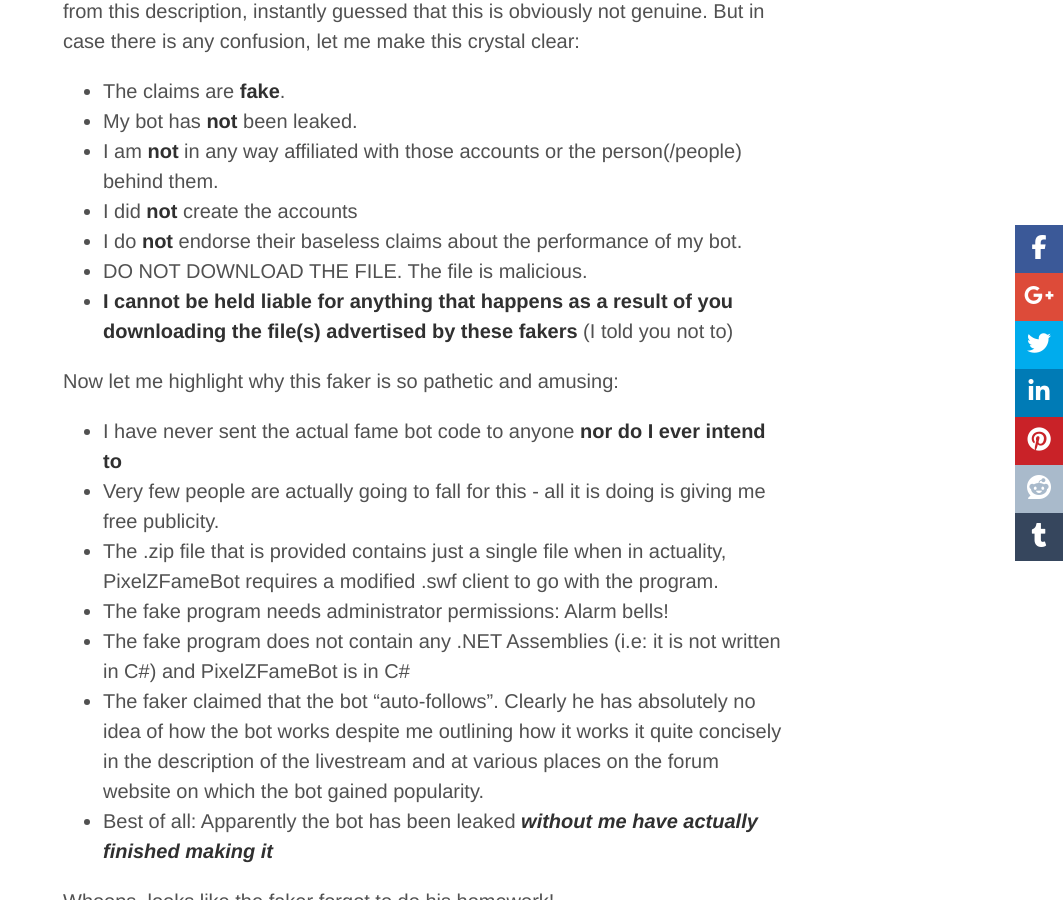
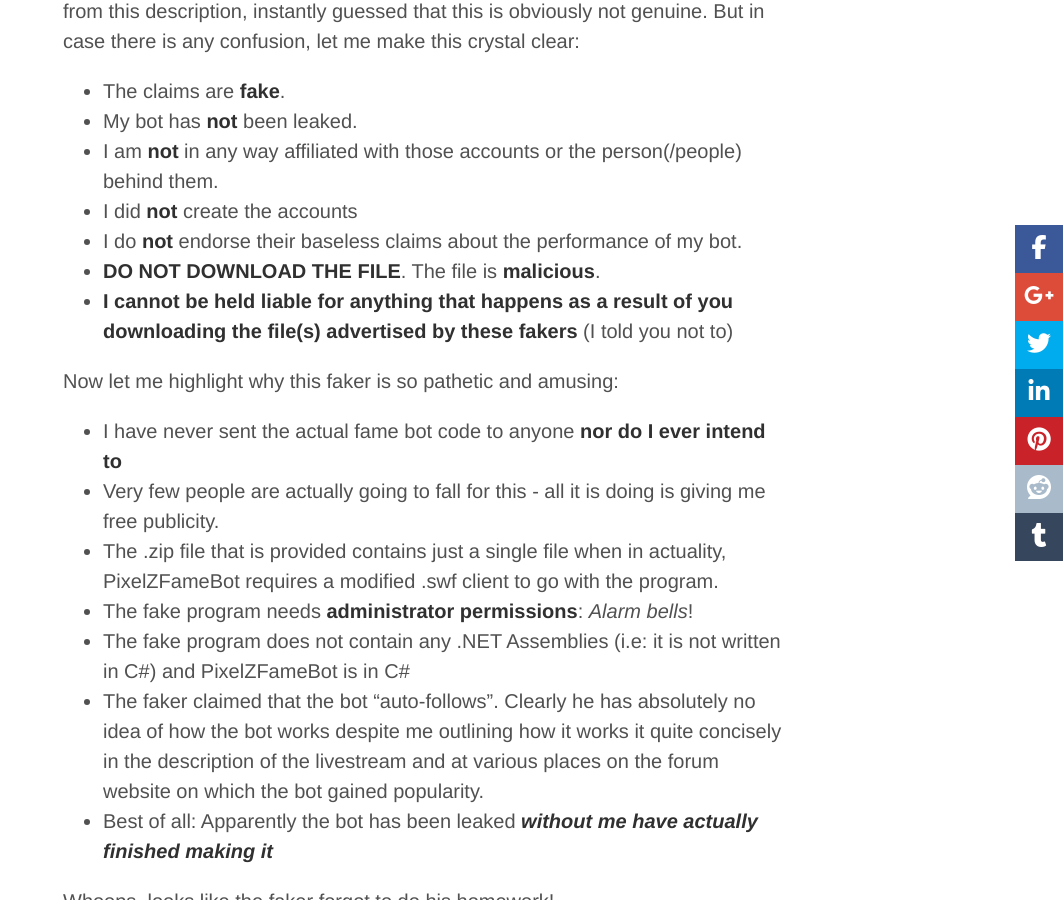
Before and after one commit to PixelZerg/PixelZFameBot, a Jekyll site: the page built from _posts/2016-08-18-fakefamebot.md, in a window 1280 px wide and 900 px high, scrolled down 399 px. Shown: the whole window, without its empty margins (217-1280 px from the left). Built offline with Jekyll 4.4.1, drawn with Linux system fonts in a browser that asks for light colours; nearby versions of some CDN libraries; comment, search, counter and statistics services are not loaded.

```diff
--- a/_posts/2016-08-18-fakefamebot.md
+++ b/_posts/2016-08-18-fakefamebot.md
@@ -13,7 +13,7 @@ You might have even spotted them yourself, but there are some accounts, presumab
 - I am **not** in any way affiliated with those accounts or the person(/people) behind them.
 - I did **not** create the accounts
 - I do **not** endorse their baseless claims about the performance of my bot.
-- DO NOT DOWNLOAD THE FILE. The file is malicious.
+- **DO NOT DOWNLOAD THE FILE**. The file is **malicious**.
 - **I cannot be held liable for anything that happens as a result of you downloading the file(s) advertised by these fakers** (I told you not to)
 
 Now let me highlight why this faker is so pathetic and amusing:
@@ -22,7 +22,7 @@ Now let me highlight why this faker is so pathetic and amusing:
 - I have never sent the actual fame bot code to anyone **nor do I ever intend to**
 - Very few people are actually going to fall for this - all it is doing is giving me free publicity.
 - The .zip file that is provided contains just a single file when in actuality, PixelZFameBot requires a modified .swf client to go with the program.
-- The fake program needs administrator permissions: Alarm bells!
+- The fake program needs **administrator permissions**: *Alarm bells*!
 - The fake program does not contain any .NET Assemblies (i.e: it is not written in C#) and PixelZFameBot is in C#
 - The faker claimed that the bot "auto-follows". Clearly he has absolutely no idea of how the bot works despite me outlining how it works it quite concisely in the description of the livestream and at various places on the forum website on which the bot gained popularity.
 - Best of all: Apparently the bot has been leaked ***without me have actually finished making it***
```
